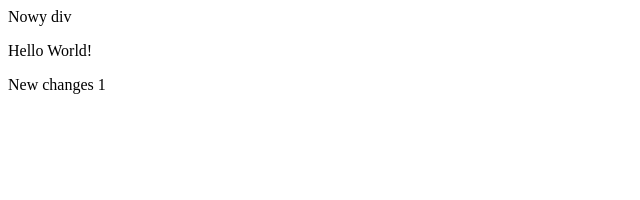
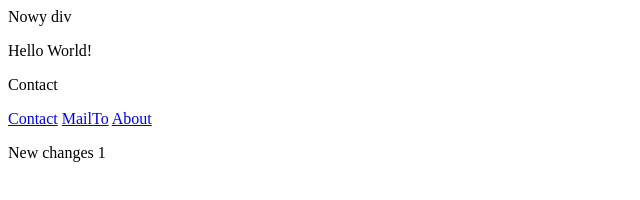
Before and after one commit to dzierzbixwojto/todayGit, a plain HTML site: page index.html in a window 1280 px wide. Shown: the whole page, without its empty margins (0-640 px from the left). Drawn offline with Linux system fonts and the light colour scheme.

Commit message:
Added new file and some work in index.html

```diff
--- a/index.html
+++ b/index.html
@@ -9,6 +9,11 @@
 <body>
   <div class="container">Nowy div</div>
   <p>Hello World!</p>
+  <p>Contact</p>
+  <a href="contact.html">Contact</a>
+  <a href="mailTo.html">MailTo</a>
+  <a href="about.html">About</a>
+
 
   <p>New changes 1</p>
 </body>
```
Also changed, not shown: mailTo.html (added, +15 -0 lines).
